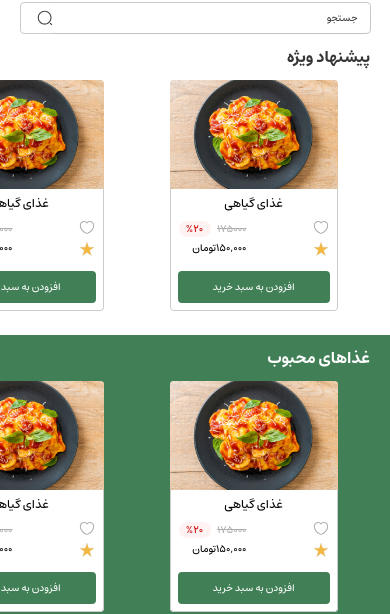
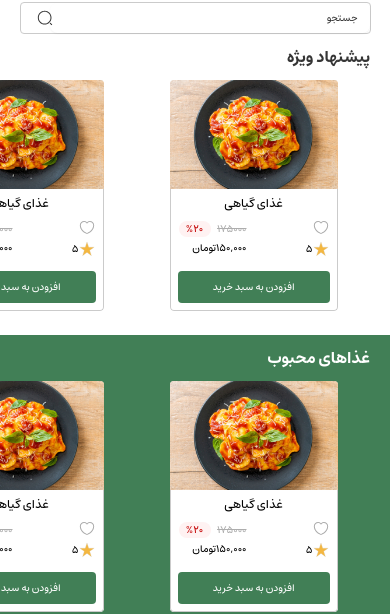
Before and after one commit to yousef-yaghoubi/tarkhineh, a Next.js app: page /branchs/1 in a window 390 px wide. Shown: the part 254-868 px from the top of the page. Built offline with nearby package versions, Linux system fonts and the light colour scheme.

Commit message:
change color dark mode

```diff
--- a/app/branchs/[id]/FoodSlider.tsx
+++ b/app/branchs/[id]/FoodSlider.tsx
@@ -61,7 +61,7 @@ const FoodSlider = ({theme, title}: Props) => {
         {title}
       </span>
       <div className="flex">
-        <div className={`w-[5%] h-full ${theme == 'Primary' ?'bg-[#417f567d]' : 'bg-[#ffffff87]'} z-10 hidden md:flex`}></div>
+        <div className={`w-[5%] h-full ${theme == 'Primary' ?'bg-[#417f567d]' : 'bg-[#ffffff87] dark:bg-[#202425a6]'} z-10 hidden md:flex`}></div>
         <Swiper
           modules={[Navigation]}
           navigation={{
@@ -88,7 +88,7 @@ const FoodSlider = ({theme, title}: Props) => {
               slidesPerView: 2.1,
             },
             900: {
-              slidesPerView: 2.5,
+              slidesPerView: 2.3,
             },
             1000: {
               slidesPerView: 3.1,
@@ -140,7 +140,7 @@ const FoodSlider = ({theme, title}: Props) => {
             </svg>
           </button>
         </Swiper>
-        <div className={`w-[5%] h-full ${theme == 'Primary' ?'bg-[#417f567d]' : 'bg-[#ffffff87]'} z-10 hidden md:flex`}></div>
+        <div className={`w-[5%] h-full ${theme == 'Primary' ?'bg-[#417f567d]' : 'bg-[#ffffff87] dark:bg-[#202425a6]'} z-10 hidden md:flex`}></div>
       </div>
     </div>
   );
--- a/components/shared/card/CardFoodBranch.tsx
+++ b/components/shared/card/CardFoodBranch.tsx
@@ -43,10 +43,10 @@ function CardFoodBranch() {
                 height={16}
                 className="!w-4 !h-4"
               />
-              <span className="caption-sm md:button-sm hidden md:flex">
+              <span className="caption-sm md:button-sm flex">
                 {convertToPersianNumbers(rate.toString())}
                 &nbsp;
-                <span className="caption-sm text-gray-5 flex items-center">
+                <span className="caption-sm text-gray-5 items-center hidden md:flex">
                   ({convertToPersianNumbers(quantityRate.toLocaleString())}{' '}
                   امتیاز)
                 </span>
--- a/tailwind.config.ts
+++ b/tailwind.config.ts
@@ -33,8 +33,8 @@ const config: Config = {
         'shadow-16': '0 16px 16px rgba(0,0,0,25%)',
       },
       colors: {
-        'background-1': '#202425',
-        'background-2': '#1D1F20',
+        'background-1': '#232b33',
+        'background-2': '#22282f',
         'primary': '#417F56',
         'shade-1': '#396F4B',
         'shade-2': '#315F41',
```
